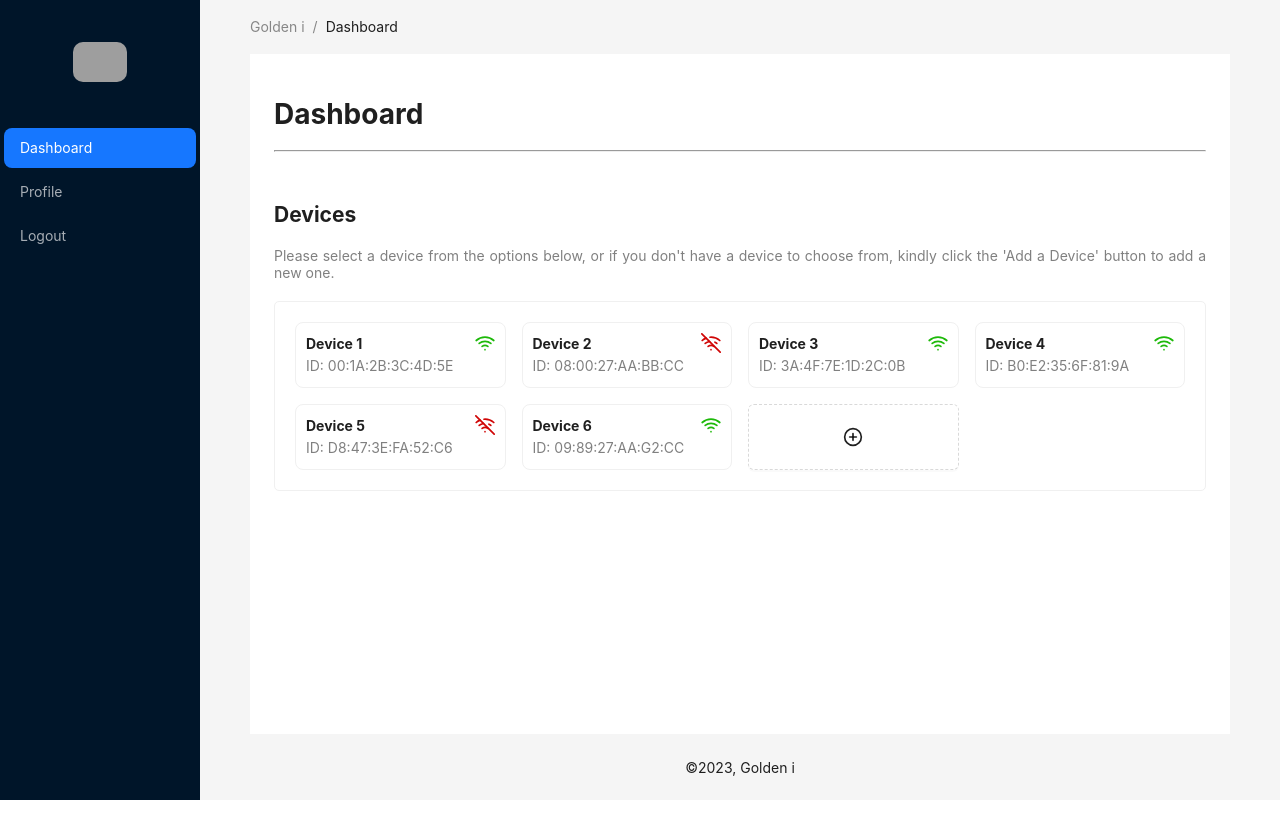
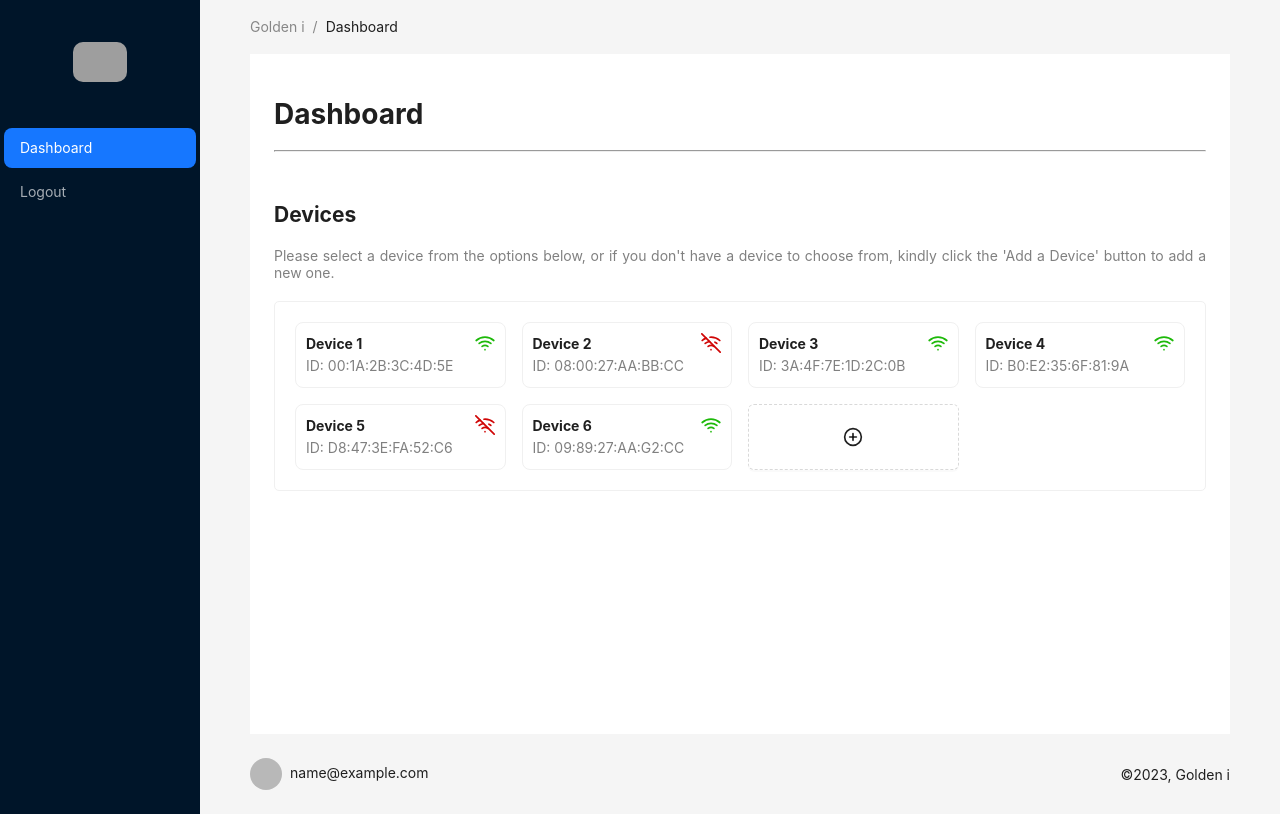
Before and after one commit to Gimhan-minion/goldeni-frontend, a React (Create React App) app: page /#/dashboard in a window 1280 px wide. Built offline with nearby package versions, Linux system fonts and the light colour scheme; sample sign-in values are in the browser's storage; grey boxes are pictures that could not be loaded.

Commit message:
Update footer and navigation

```diff
--- a/src/App.tsx
+++ b/src/App.tsx
@@ -2,7 +2,6 @@ import React from "react";
 import { HashRouter as Router, Route, Routes, Navigate, } from "react-router-dom";
 import Login from "./scense/Login";
 import Dashboard from "./scense/Dashboard";
-import Profile from "./scense/Profile";
 
 const App: React.FC = () => {
   const isLoggedIn = localStorage.getItem("loggedIn");
@@ -23,10 +22,10 @@ const App: React.FC = () => {
           path="/dashboard"
           element={isLoggedIn && !isSessionExpired ? <Dashboard /> : <Navigate to="/" />}
         />
-        <Route
+        {/* <Route
           path="/profile"
           element={isLoggedIn && !isSessionExpired ? <Profile /> : <Navigate to="/" />}
-        />
+        /> */}
       </Routes>
     </Router>
   );
--- a/src/layout/AppLayout.tsx
+++ b/src/layout/AppLayout.tsx
@@ -1,5 +1,5 @@
 import React from "react";
-import { Layout, Menu, Breadcrumb } from "antd";
+import { Layout, Menu, Breadcrumb,Avatar } from "antd";
 import { Link, useLocation } from "react-router-dom";
 import { googleLogout } from "@react-oauth/google";
 import { useNavigate } from 'react-router-dom';
@@ -25,6 +25,7 @@ const AppLayout: React.FC<AppLayoutProps> = ({ children }) => {
     window.location.reload();
 
   };
+  const userData = JSON.parse(localStorage.getItem("userData") || "{}");
 
   return (
     <Layout style={{ minHeight: "100vh" }}>
@@ -39,9 +40,9 @@ const AppLayout: React.FC<AppLayoutProps> = ({ children }) => {
           <Menu.Item key="/dashboard">
             <Link to="/dashboard">Dashboard</Link>
           </Menu.Item>
-          <Menu.Item key="/profile">
+          {/* <Menu.Item key="/profile">
             <Link to="/profile">Profile</Link>
-          </Menu.Item>
+          </Menu.Item> */}
           <Menu.Item key="/logout" onClick={handleLogout}>
             Logout
           </Menu.Item>
@@ -61,7 +62,14 @@ const AppLayout: React.FC<AppLayoutProps> = ({ children }) => {
             {children}
           </div>
       </Content>
-      <Footer style={{ textAlign: 'center' }}>©2023, Golden i</Footer>
+      <Footer style={{ display: 'flex', justifyContent: 'space-between', alignItems: 'center' }}>
+          <div>
+            <Avatar src={userData.picture} />
+            <span style={{ marginLeft: '8px' }}>{userData.email}</span>
+          </div>
+          <div>©2023, Golden i</div>
+        </Footer>
+      {/* <Footer style={{ textAlign: 'center' }}>©2023, Golden i</Footer> */}
       </Layout>
     </Layout>
   );
```
